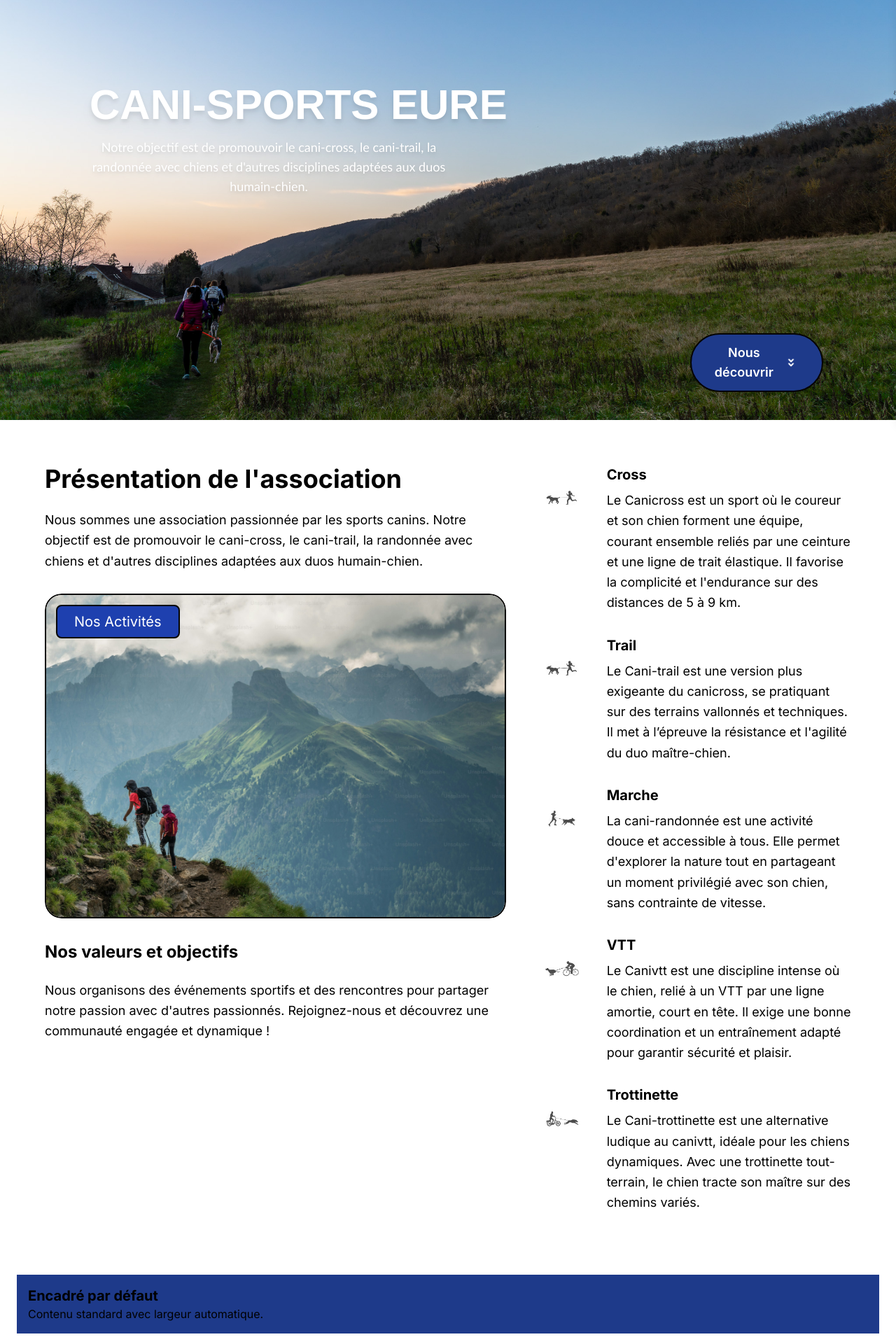
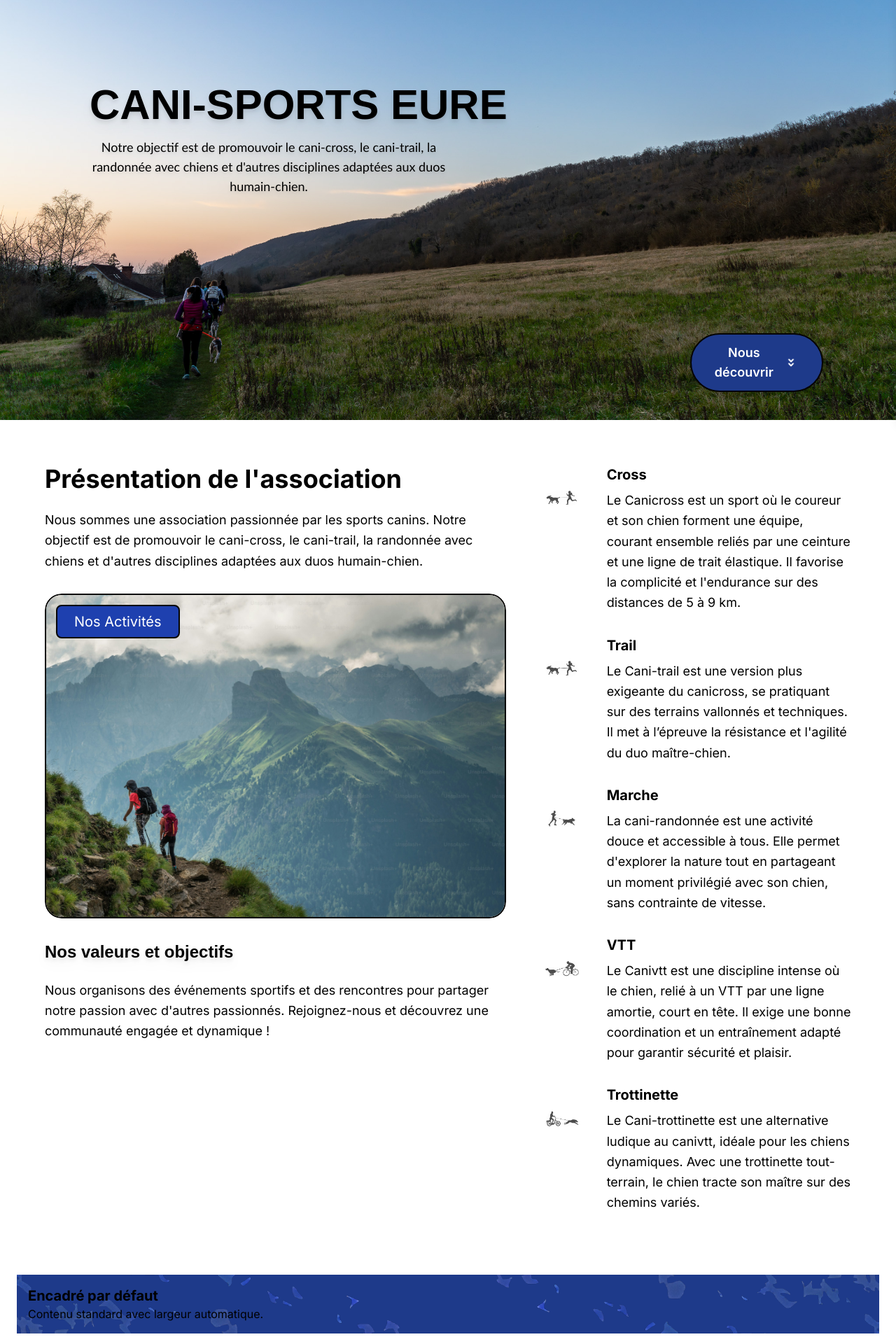
Before and after one commit to No1ceTea/cani-sport-eure, a Next.js app: page / in a window 1280 px wide. Shown: the part 200-2120 px from the top of the page at 70% size. Built offline with nearby package versions, Linux system fonts and the light colour scheme.

Commit message:
Navbar et background up

```diff
--- a/app/components/accueil/PresentationSection.jsx
+++ b/app/components/accueil/PresentationSection.jsx
@@ -29,7 +29,7 @@ export default function Presentation() {
             />
           </div>
 
-          <h2 className="text-2xl font-bold mb-6">Nos valeurs et objectifs</h2>
+          <h2 className="text-2xl font-bold mb-6 primary_title_black">Nos valeurs et objectifs</h2>
           <p className="text-lg leading-relaxed">
             Nous organisons des événements sportifs et des rencontres pour partager notre passion avec d&apos;autres
             passionnés. Rejoignez-nous et découvrez une communauté engagée et dynamique !
--- a/app/components/accueil/TitleSection.jsx
+++ b/app/components/accueil/TitleSection.jsx
@@ -41,10 +41,10 @@ const TitleSection = () => {
 
       {/* CONTENU PRINCIPAL */}
       <div className="col-span-3 flex flex-col justify-center pl-6 sm:pl-16">
-        <h1 className="primary_title text-4xl sm:text-6xl text-left">
+        <h1 className="primary_title_black text-4xl sm:text-6xl text-left">
           CANI-SPORTS EURE
         </h1>
-        <p className="primary_text mt-4 max-w-lg text-center">
+        <p className="primary_text_black mt-4 max-w-lg text-center">
         Notre objectif est de promouvoir le cani-cross, le cani-trail, la randonnée avec chiens et d&apos;autres disciplines adaptées aux duos humain-chien.
         </p>
       </div>
--- a/app/components/backgrounds/BlueBackground.tsx
+++ b/app/components/backgrounds/BlueBackground.tsx
@@ -1,48 +1,37 @@
-import { ReactNode, useState, useEffect } from "react";
+import { ReactNode } from "react";
 import Image from "next/image";
 
 // Définition du type EncadreProps
 interface EncadreProps {
-  children?: ReactNode;   // Permettre que le contenu soit facultatif
+  children?: ReactNode;
   width?: number | "full"; // Largeur dynamique (full = 100vw)
   height?: number;         // Hauteur dynamique
-  maxSize?: boolean;       // Si true, impose la largeur et la hauteur max du parent
+  maxSize?: boolean;       // Forcer largeur/hauteur maximales
 }
 
 const BlueBackground = ({ children, width, height, maxSize = false }: EncadreProps) => {
-  // Détection si le children est vide
-  const isEmpty = !children || (Array.isArray(children) && children.length === 0);
-
-  // Gestion des dimensions dynamiques
+  // Gestion des dimensions
   const computedWidth = width ? (width === "full" ? "100vw" : `${width}px`) : maxSize ? "100%" : "auto";
-  const [computedHeight, setComputedHeight] = useState(height || (maxSize || isEmpty ? "100%" : "auto"));
-
-  useEffect(() => {
-    if (typeof window !== "undefined" && height === undefined) {
-      setComputedHeight(maxSize || isEmpty ? "100%" : "auto");
-    }
-  }, [height, maxSize, isEmpty]);
+  const computedHeight = height ? `${height}px` : maxSize ? "100%" : "auto";
 
   return (
     <div
-      className="relative bg-blue_primary p-4 overflow-hidden"
+      className="relative overflow-hidden bg-blue_primary p-4"
       style={{
         width: computedWidth,
         height: computedHeight,
-        maxWidth: "100%",  // Pour éviter qu'il dépasse son conteneur
-        maxHeight: "100%", // Éviter un débordement non contrôlé
+        maxWidth: "100%",
+        maxHeight: "100%",
         position: "relative",
-        zIndex: 1, // Assurer que le composant ne dépasse pas d'autres éléments
+        zIndex: 1,
       }}
     >
       {/* === Fond_TL (Haut-Gauche) === */}
       <div
         className="absolute top-0 left-0"
         style={{
-          width: computedHeight,
-          height: computedWidth,
-          transform: "rotate(-90deg) translate(-100%, 0%)",
-          transformOrigin: "top left",
+          width: "100%",
+          height: "100%",
           zIndex: -1,
           position: "absolute",
         }}
@@ -50,8 +39,9 @@ const BlueBackground = ({ children, width, height, maxSize = false }: EncadrePro
         <Image
           src="/fond.png"
           alt="Fond_TL"
-          fill
-          style={{ objectFit: "cover" }}
+          layout="fill"
+          objectFit="cover"
+          style={{ opacity: 0.8 }} // Ajuster l'opacité si besoin
         />
       </div>
 
@@ -59,10 +49,8 @@ const BlueBackground = ({ children, width, height, maxSize = false }: EncadrePro
       <div
         className="absolute bottom-0 right-0"
         style={{
-          width: computedHeight,
-          height: computedWidth,
-          transform: "rotate(90deg) translate(0%, 100%)",
-          transformOrigin: "bottom right",
+          width: "100%",
+          height: "100%",
           zIndex: -1,
           position: "absolute",
         }}
@@ -70,8 +58,9 @@ const BlueBackground = ({ children, width, height, maxSize = false }: EncadrePro
         <Image
           src="/fond.png"
           alt="Fond_BD"
-          fill
-          style={{ objectFit: "cover" }}
+          layout="fill"
+          objectFit="cover"
+          style={{ opacity: 0.8, transform: "rotate(180deg)" }} // Rotation pour bien s'adapter
         />
       </div>
 
--- a/app/components/sidebars/Sidebar.tsx
+++ b/app/components/sidebars/Sidebar.tsx
@@ -23,20 +23,22 @@ const Sidebar = () => {
         ></div>
       )}
 
-      {/* Sidebar avec un z-index ultra haut */}
+      {/* Sidebar avec une bordure uniquement à gauche */}
       <div
-        className={`fixed top-0 right-0 h-full w-64 bg-gray-800 shadow-lg transform ${
+        className={`fixed top-0 right-0 h-full w-64 shadow-lg transform ${
           isOpen ? "translate-x-0" : "translate-x-full"
-        } transition-transform duration-300 z-[9999]`}
+        } transition-transform duration-300 z-[9999] border-l-2 border-black`}
       >
-        <div style={{width:"100%", height:"100%"}}>
-          <BlueBackground maxSize></BlueBackground>
+        {/* Fond de la sidebar */}
+        <div className="absolute inset-0 z-[9998]">
+          <BlueBackground maxSize />
         </div>
 
-
-        {/* Bouton de fermeture avec un z-index encore haut */}
+        {/* Contenu de la sidebar, doit être positionné au-dessus */}
+        <div className="relative z-[9999] flex flex-col items-center mt-16 space-y-4">
+          {/* Bouton de fermeture bien calé en haut à droite, de manière responsive */}
           <button
-          className="absolute top-4 right-4 p-2 drop-shadow-lg z-[9999]"
+            className="absolute top-0 right-0 translate-y-[-90%] p-2 drop-shadow-lg"
             onClick={() => setIsOpen(false)}
           >
             <Image
@@ -48,8 +50,7 @@ const Sidebar = () => {
             />
           </button>
 
-        {/* Contenu de la sidebar */}
-        <div className="flex flex-col items-center mt-16 space-y-4 z-[9999]">
+          {/* Liste du menu */}
           <ul className="primary_title tracking-wide space-y-4 text-center">
             <li><a href="#" className="hover:text-gray-300">Le Club</a></li>
             <li><a href="#" className="hover:text-gray-300">Actualités</a></li>
--- a/app/globals.css
+++ b/app/globals.css
@@ -26,3 +26,11 @@ body {
 .add_border {
   @apply border-2 border-black_stroke;
 }
+
+.primary_title_black {
+  @apply text-black font-bold font-opendyslexic drop-shadow-lg;
+}
+
+.primary_text_black {
+  @apply text-black text-sm sm:text-lg font-calibri drop-shadow-md text-center;
+}
```
Lines whose indentation alone changed are shown as unchanged.
